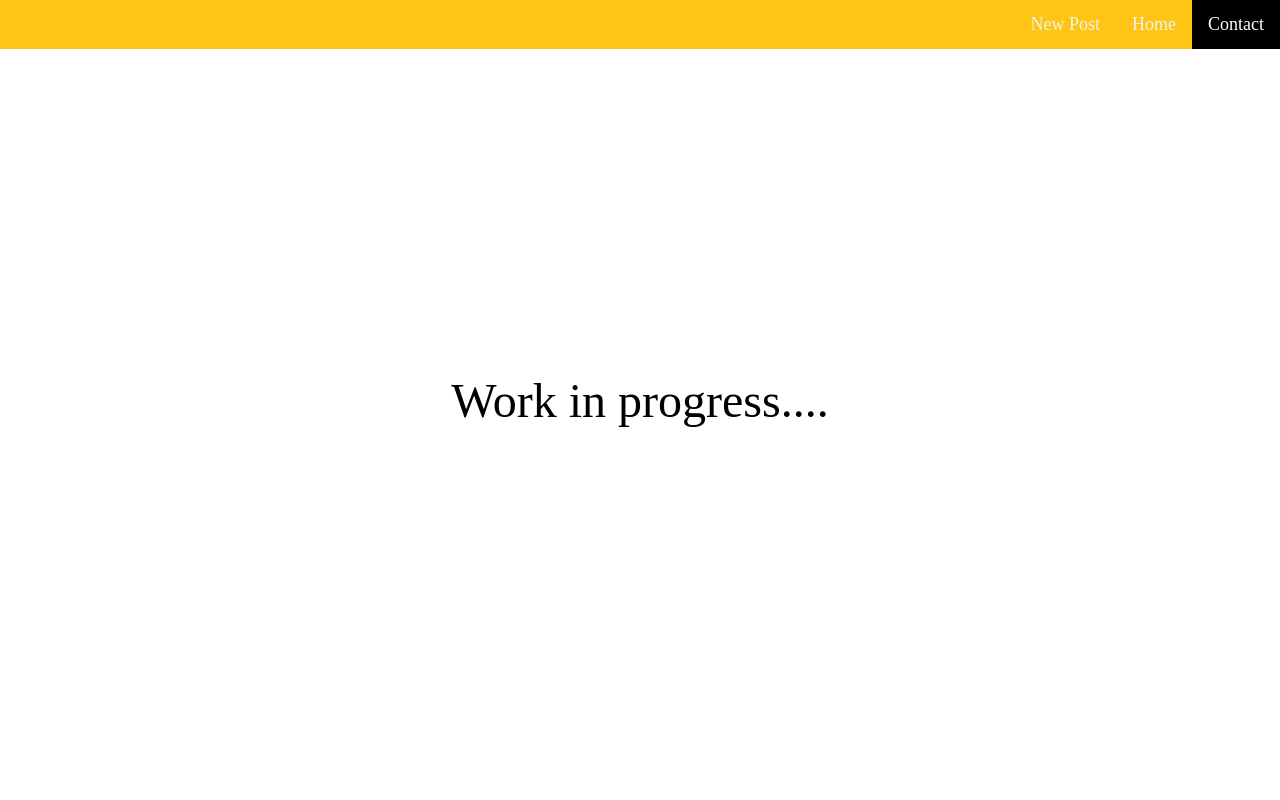
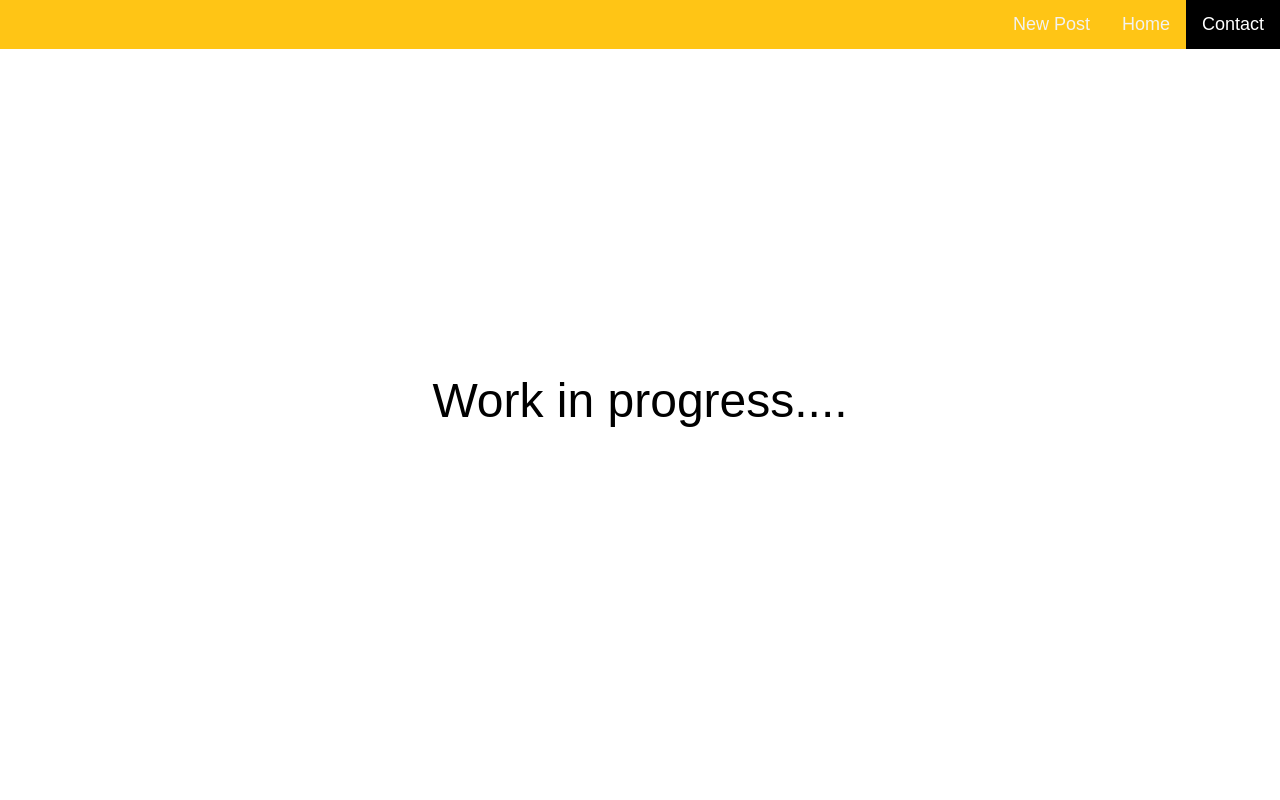
Before and after one commit to rrajesh0205/blog, a Django app: page /about/ in a window 1280 px wide. Run offline with Django 3.2, Linux system fonts and the light colour scheme; some web fonts are replaced.

Commit message:
Now the font change.

```diff
--- a/static/css/style.css
+++ b/static/css/style.css
@@ -1,12 +1,11 @@
-
 @font-face {
-	  font-family: 'HelveticaNeueLTPro';
-    src: url("../fonts/helvetica-neue-regular.ttf");
+	font-family: 'HelveticaNeueLTPro';
+    src: url("../css/fonts/HelveticaNeueLTPro-Roman.ttf");
 }
 
 body, html
 {
-  font-family: "Mona-Sans Regular";
+	font-family: 'HelveticaNeueLTPro', sans-serif;
   font-weight: 400;
   margin: 0;
   padding: 0;
```
